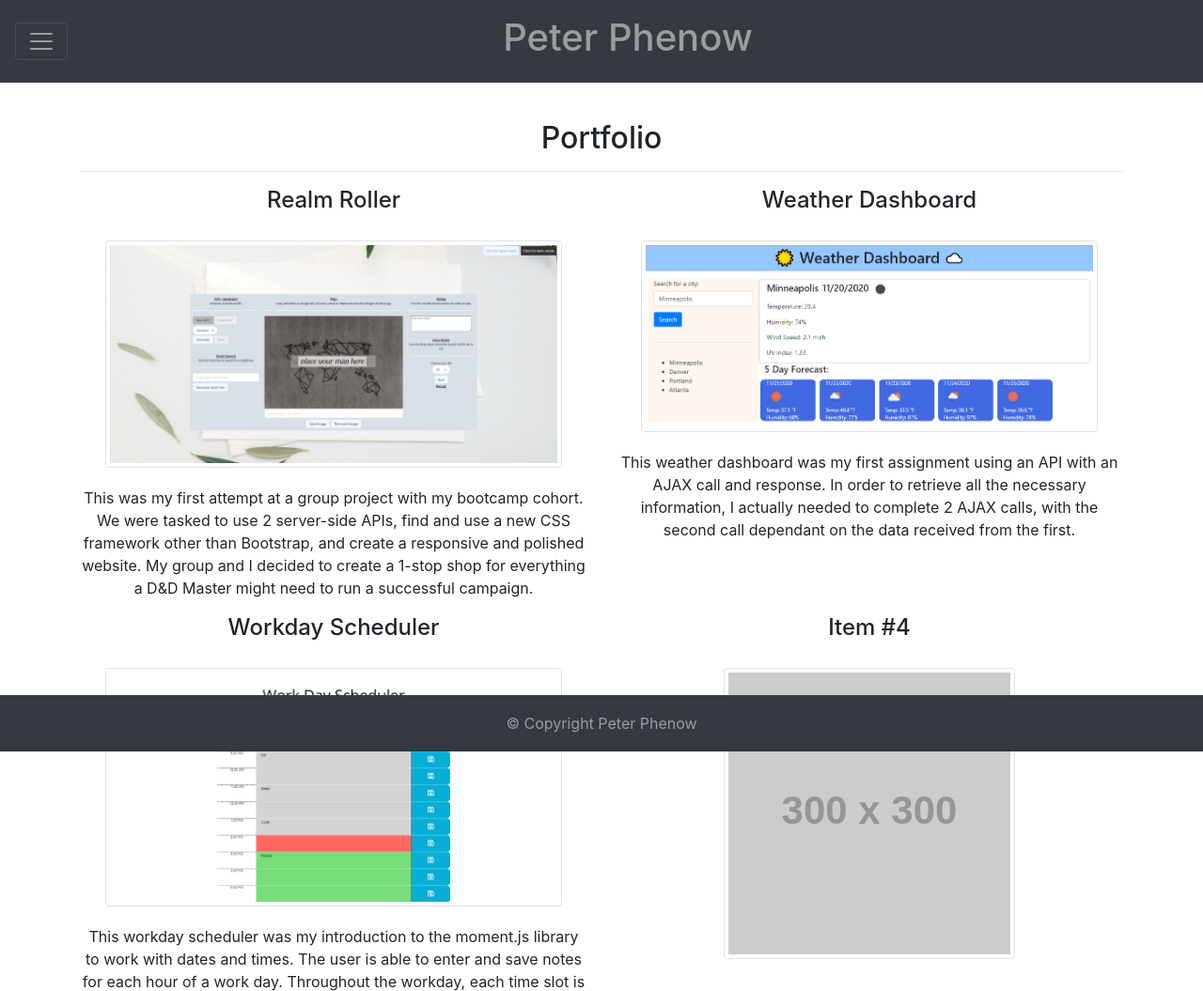
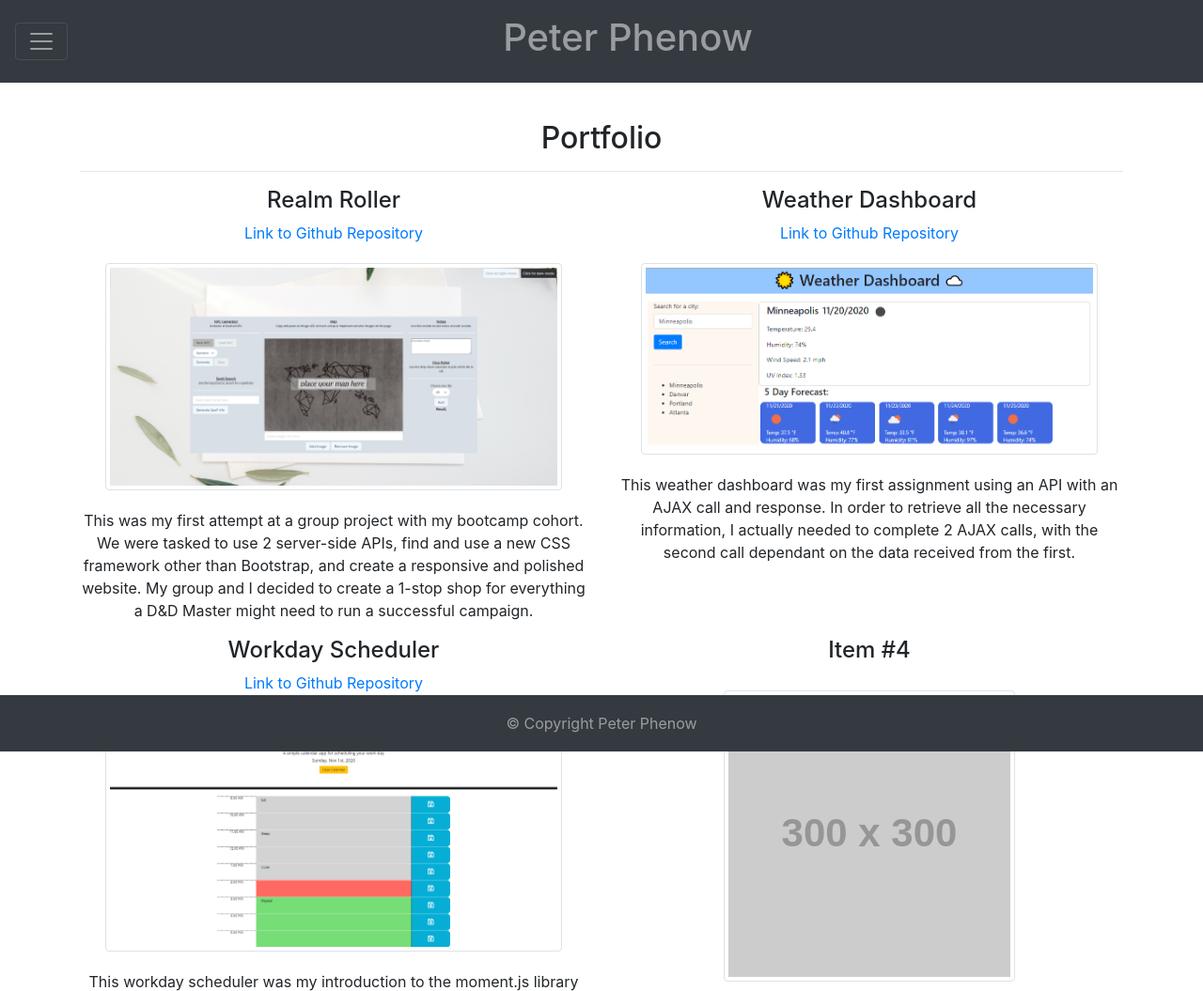
Before and after one commit to peterphenow/peterphenow.github.io, a plain HTML site: page portfolio.html in a window 1280 px wide. Shown: the top 1055 px of the page at 94% size. Drawn offline with nearby package versions, Linux system fonts and the light colour scheme; placeholder pictures from the web are drawn by us.

Commit message:
added links to repositories for projects

```diff
--- a/portfolio.html
+++ b/portfolio.html
@@ -54,6 +54,9 @@
           <!-- 1st portfolio item (top-left) -->
           <div class="col-md-6 text-center">
             <h4>Realm Roller</h4>
+            <a href="https://github.com/peterphenow/RealmRoller" target="_blank"
+              >Link to Github Repository</a
+            >
             <a href="https://peterphenow.github.io/RealmRoller/" target="_blank">
               <img
                 class="img-thumbnail portfolio-img-container"
@@ -71,6 +74,9 @@
           <!-- 2nd portfolio item (top-right) -->
           <div class="col-md-6 text-center">
             <h4>Weather Dashboard</h4>
+            <a href="https://github.com/peterphenow/HW6_Weather_Dashboard" target="_blank"
+              >Link to Github Repository</a
+            >
             <a href="https://peterphenow.github.io/HW6_Weather_Dashboard/" target="_blank">
               <img
                 class="img-thumbnail portfolio-img-container"
@@ -91,6 +97,9 @@
           <!-- 3rd portfolio item(bottom-left) -->
           <div class="col-md-6 text-center">
             <h4>Workday Scheduler</h4>
+            <a href="https://github.com/peterphenow/HW5_Day_Planner" target="_blank"
+              >Link to Github Repository</a
+            >
             <a href="https://peterphenow.github.io/HW5_Day_Planner/" target="_blank">
               <img
                 class="img-thumbnail portfolio-img-container"
```
